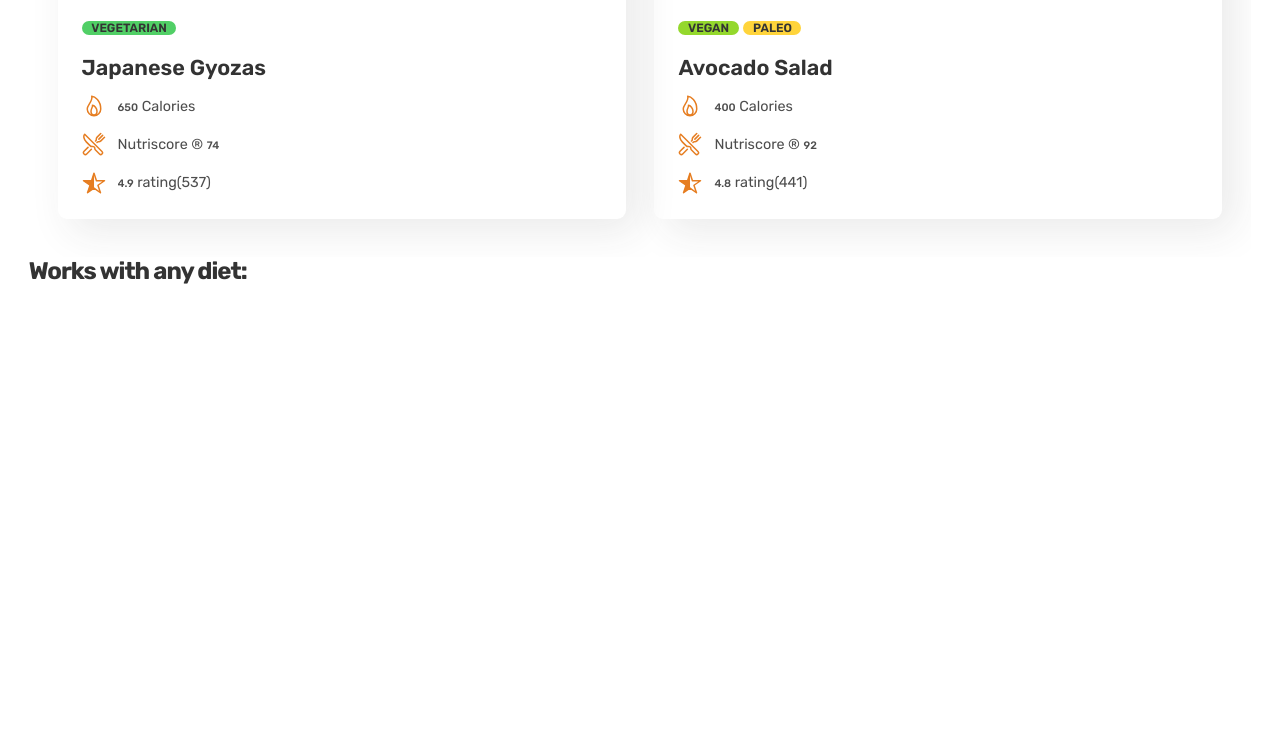
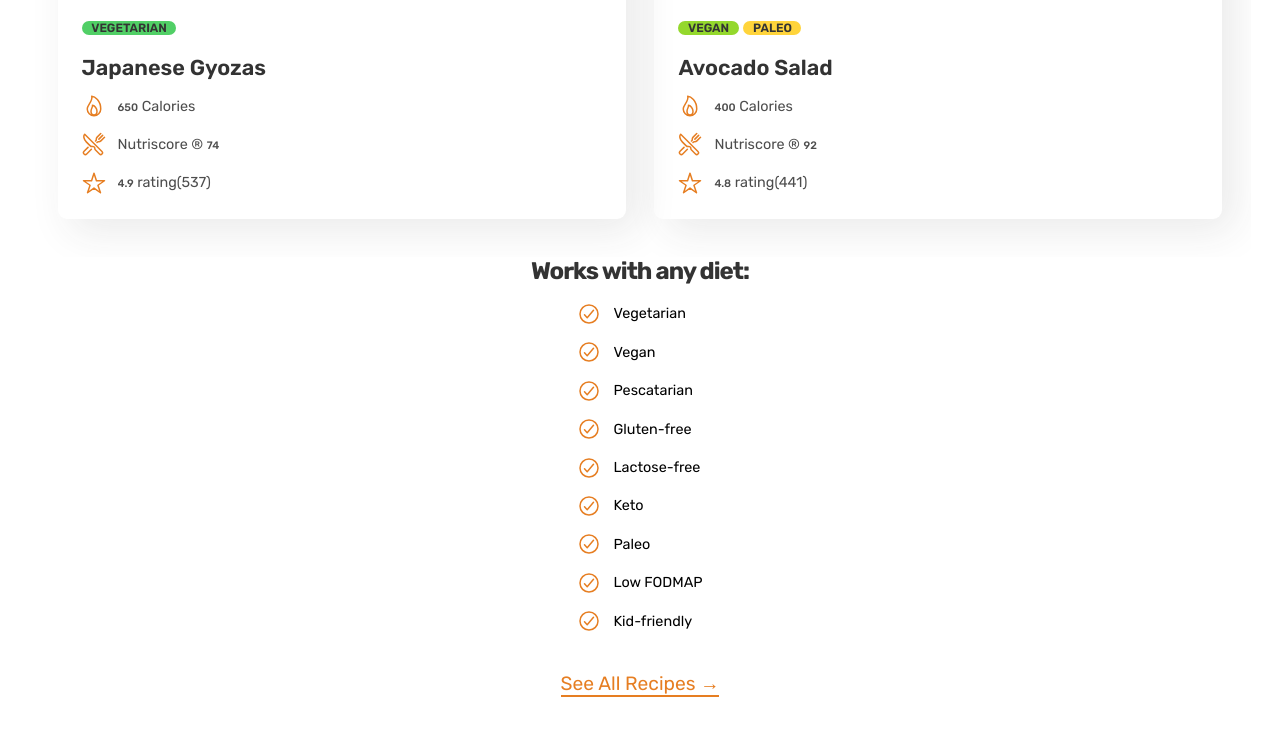
Before and after one commit to merickagustin/omnifood-website-project, a plain HTML site: page index.html in a window 1280 px wide. Shown: the part 5790-6525 px from the top of the page. Before the commit the page ends 6133 px from the top, so only its background shows below. Drawn offline with nearby package versions, Linux system fonts and the light colour scheme.

Commit message:
Add Meal Section

```diff
--- a/css/style.css
+++ b/css/style.css
@@ -296,6 +296,7 @@ Shades:
 /*Create a padding to work with the box-shadow*/
 .meals-container {
   grid-template-columns: repeat(2, 1fr);
+  grid-column: 1 / span 2;
   gap: 2.4rem;
   padding: 3.2rem 2.4rem;
 }
@@ -368,3 +369,56 @@ Shades:
   font-size: 1.6rem;
   gap: 1rem;
 }
+
+.checklist-icon {
+  height: 2rem;
+  width: 2rem;
+  color: #e67e22;
+}
+
+.meal-tags {
+  margin-top: 1.4rem;
+  flex-direction: column;
+  gap: 1.2rem;
+}
+
+.meal-tag-item {
+  display: flex;
+  align-items: center;
+  font-size: 1.6rem;
+  gap: 1rem;
+}
+
+.diets-container {
+  margin-bottom: 3.2rem;
+
+  grid-column: 1 / span 2;
+  grid-row: 3;
+
+  flex-direction: column;
+  align-items: center;
+}
+
+.container-all-recipes {
+  grid-column: 1 / span 2;
+  grid-row: 4;
+  justify-self: center;
+}
+
+.container-all-recipes a:link,
+.container-all-recipes a:visited {
+  font-weight: unset;
+  background-color: unset;
+  border-radius: 0;
+  padding: 0;
+  border-bottom: 2px solid #e67e22;
+  color: #e67e22;
+
+  transition: all 0.3s ease-in;
+}
+
+.container-all-recipes a:hover,
+.container-all-recipes a:active {
+  border-bottom: 2px solid rgba(230, 125, 34, 0);
+  color: #b8651b;
+}
--- a/index.html
+++ b/index.html
@@ -200,6 +200,7 @@
         <h2 class="secondary-heading">
           Omnifood AI chooses from 5,000+ recipes
         </h2>
+        <div class="subcontainer grid grid-2-columns">
           <div class="meals-container grid">
             <div class="meal-card grid">
               <img
@@ -225,10 +226,7 @@
                     <span>Nutriscore &reg; <strong>74</strong></span>
                   </li>
                   <li class="meal-attribute">
-                  <ion-icon
-                    class="meal-icon"
-                    name="star-half-outline"
-                  ></ion-icon
+                    <ion-icon class="meal-icon" name="star-outline"></ion-icon
                     ><span><strong>4.9</strong> rating(537)</span>
                   </li>
                 </ul>
@@ -238,7 +236,7 @@
               <img
                 class="meal-img"
                 src="./img/meals/meal-2.jpg"
-              alt="Japanese gyozas"
+                alt="Avocado Salad"
               />
               <div class="meal-content">
                 <div class="meal-tag">
@@ -259,18 +257,84 @@
                     ><span> Nutriscore &reg; <strong>92</strong></span>
                   </li>
                   <li class="meal-attribute">
-                  <ion-icon
-                    class="meal-icon"
-                    name="star-half-outline"
-                  ></ion-icon
+                    <ion-icon class="meal-icon" name="star-outline"></ion-icon
                     ><span><strong>4.8</strong> rating(441)</span>
                   </li>
                 </ul>
               </div>
             </div>
           </div>
-        <div class="diets-container">
+          <div class="diets-container flex">
             <h3 class="tertiary-heading">Works with any diet:</h3>
+            <ul class="meal-tags flex">
+              <li class="meal-tag-item">
+                <ion-icon
+                  class="checklist-icon"
+                  name="checkmark-circle-outline"
+                ></ion-icon
+                ><span>Vegetarian</span>
+              </li>
+              <li class="meal-tag-item">
+                <ion-icon
+                  class="checklist-icon"
+                  name="checkmark-circle-outline"
+                ></ion-icon
+                ><span>Vegan</span>
+              </li>
+              <li class="meal-tag-item">
+                <ion-icon
+                  class="checklist-icon"
+                  name="checkmark-circle-outline"
+                ></ion-icon
+                ><span>Pescatarian</span>
+              </li>
+              <li class="meal-tag-item">
+                <ion-icon
+                  class="checklist-icon"
+                  name="checkmark-circle-outline"
+                ></ion-icon
+                ><span>Gluten-free</span>
+              </li>
+              <li class="meal-tag-item">
+                <ion-icon
+                  class="checklist-icon"
+                  name="checkmark-circle-outline"
+                ></ion-icon
+                ><span>Lactose-free</span>
+              </li>
+              <li class="meal-tag-item">
+                <ion-icon
+                  class="checklist-icon"
+                  name="checkmark-circle-outline"
+                ></ion-icon
+                ><span>Keto</span>
+              </li>
+              <li class="meal-tag-item">
+                <ion-icon
+                  class="checklist-icon"
+                  name="checkmark-circle-outline"
+                ></ion-icon
+                ><span>Paleo</span>
+              </li>
+              <li class="meal-tag-item">
+                <ion-icon
+                  class="checklist-icon"
+                  name="checkmark-circle-outline"
+                ></ion-icon
+                ><span>Low FODMAP</span>
+              </li>
+              <li class="meal-tag-item">
+                <ion-icon
+                  class="checklist-icon"
+                  name="checkmark-circle-outline"
+                ></ion-icon
+                ><span>Kid-friendly</span>
+              </li>
+            </ul>
+          </div>
+          <div class="container-all-recipes">
+            <a class="btn-link" href="#">See All Recipes &rarr;</a>
+          </div>
         </div>
       </div>
     </section>
```
Lines whose indentation alone changed are shown as unchanged.
